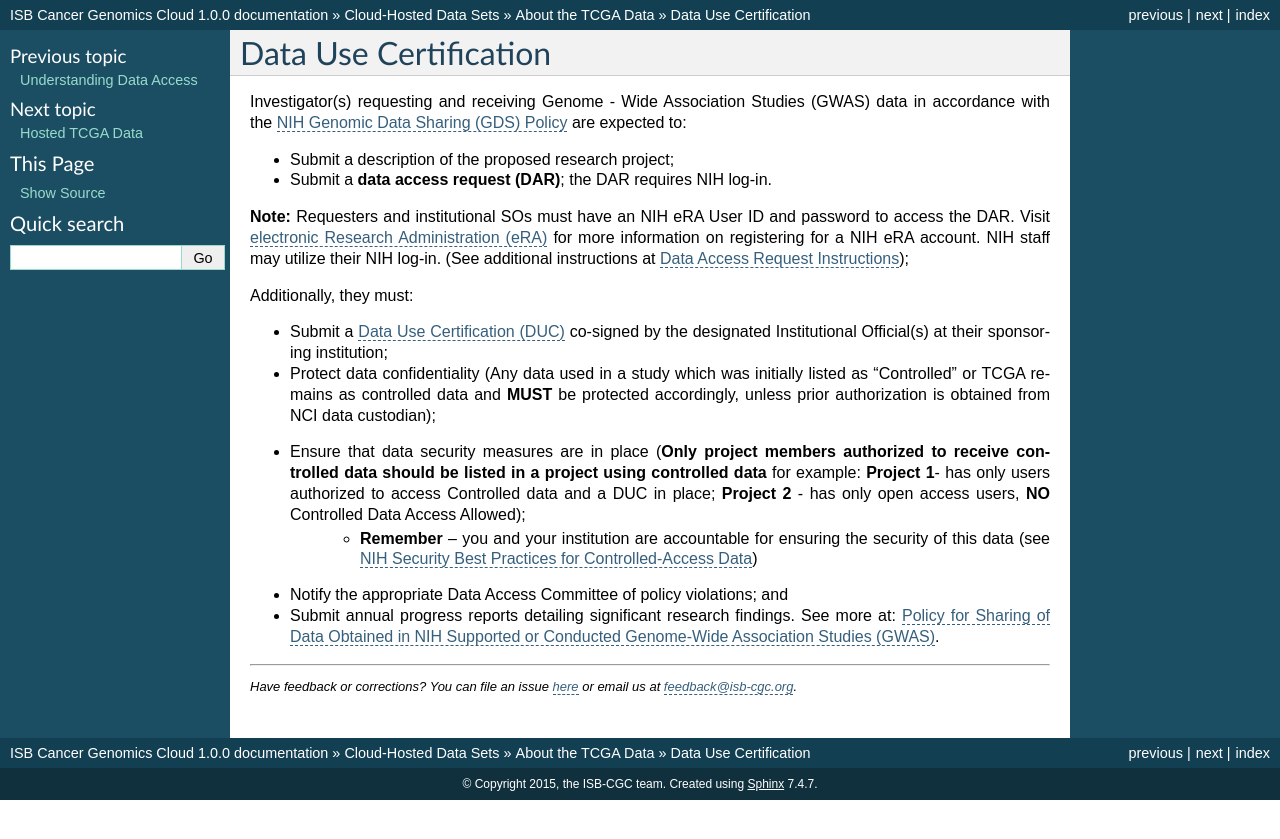
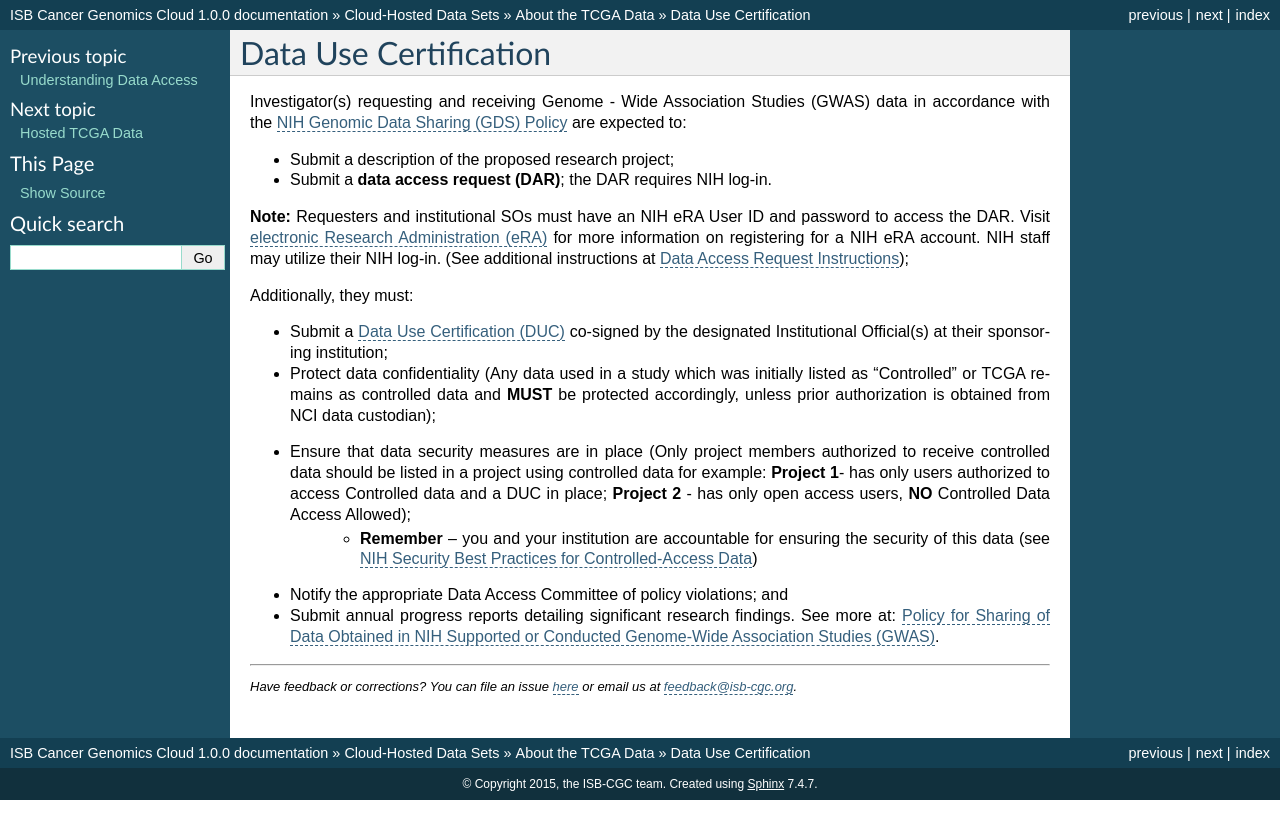
Before and after one commit to isb-cgc/readthedocs, a Sphinx documentation site: the page built from docs/source/sections/data/data2/Data-Use-Certification.rst, in a window 1280 px wide. Shown: the top 839 px of the page. Built offline with Sphinx 7.4.7, drawn with Linux system fonts in a browser that asks for light colours.

```diff
--- a/docs/source/sections/data/data2/Data-Use-Certification.rst
+++ b/docs/source/sections/data/data2/Data-Use-Certification.rst
@@ -13,7 +13,7 @@ Additionally, they must:
 
 *  Submit a `Data Use Certification (DUC) <http://www.genome.gov/20019653>`_ co-signed by the designated Institutional Official(s) at their sponsoring institution;
 *  Protect data confidentiality (Any data used in a study which was initially listed as "Controlled" or TCGA remains as controlled data and **MUST** be protected accordingly, unless prior authorization is obtained from NCI data custodian);
-*  Ensure that data security measures are in place (**Only project members authorized to receive controlled data should be listed in a project using controlled data** for example: **Project 1**- has only users authorized to access Controlled data and a DUC in place; **Project 2** - has only open access users, **NO** Controlled Data Access Allowed);
+*  Ensure that data security measures are in place (Only project members authorized to receive controlled data should be listed in a project using controlled data for example: **Project 1**- has only users authorized to access Controlled data and a DUC in place; **Project 2** - has only open access users, **NO** Controlled Data Access Allowed);
     - **Remember** – you and your institution are accountable for ensuring the security of this data (see `NIH Security Best Practices for Controlled-Access Data <http://www.ncbi.nlm.nih.gov/projects/gap/cgi-bin/GetPdf.cgi?document_name=dbgap_2b_security_procedures.pdf>`_)
 *  Notify the appropriate Data Access Committee of policy violations; and
 *  Submit annual progress reports detailing significant research findings. See more at: `Policy for Sharing of Data Obtained in NIH Supported or Conducted Genome-Wide Association Studies (GWAS) <http://grants.nih.gov/grants/guide/notice-files/NOT-OD-07-088.html#sthash.Hde6DhfF.Fbj4vpAj.dpuf>`_.
```
